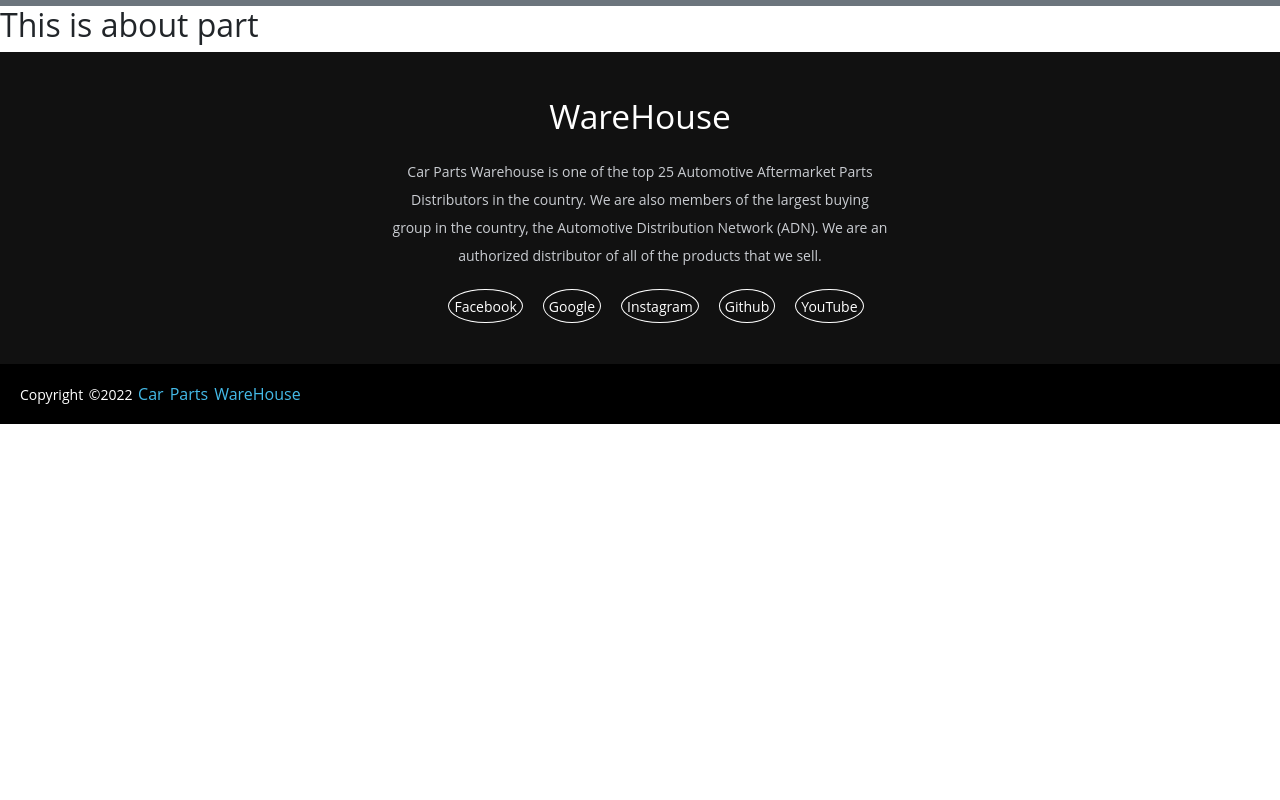
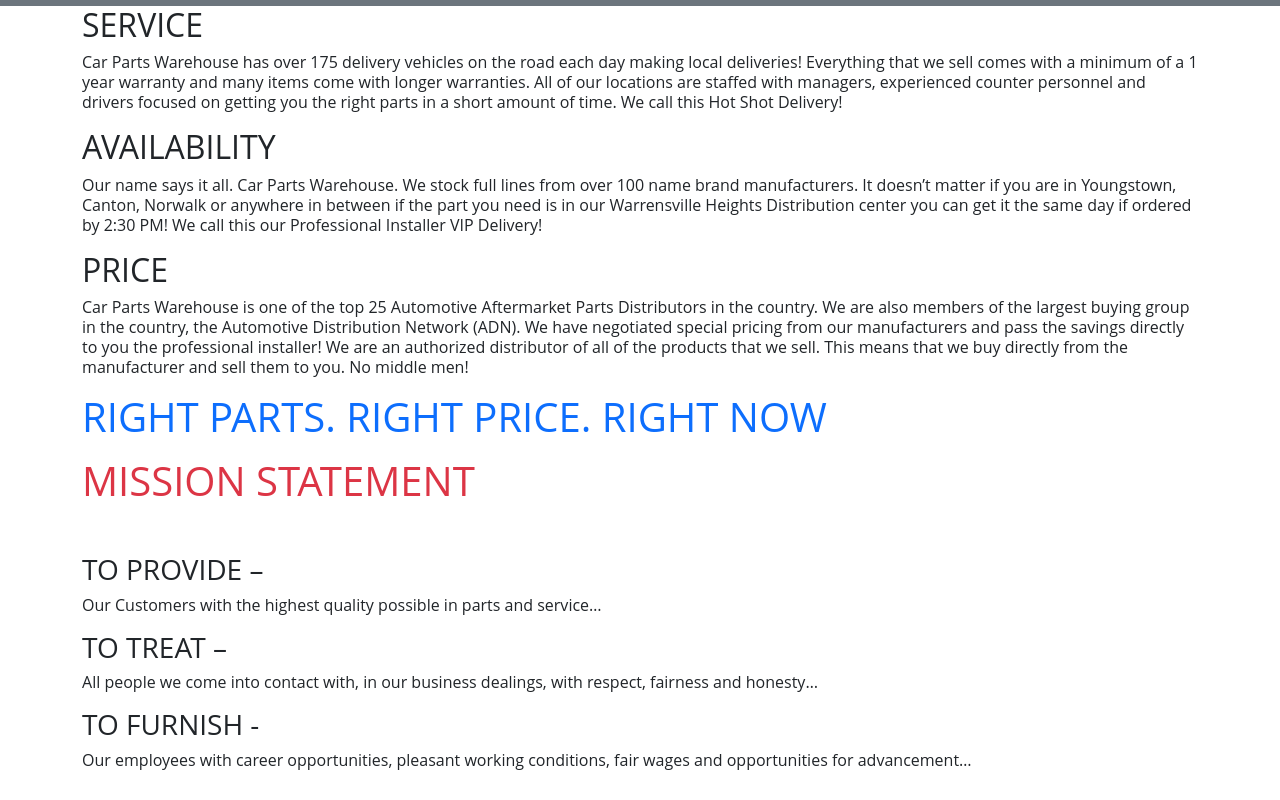
Before and after one commit to Rajesh-107/warehouse-management-client-side, a React (Create React App) app: page /about in a window 1280 px wide. Shown: the part 320-1120 px from the top of the page. Before the commit the page ends 800 px from the top, so only its background shows below. Built offline with nearby package versions, Linux system fonts and the light colour scheme; no server answers.

Commit message:
add about page

```diff
--- a/src/components/About/About.js
+++ b/src/components/About/About.js
@@ -3,11 +3,28 @@
 
 const About = () => {
     return (
-        <div>
+        <div className='container mb-5'>
             <Helmet>
                 <title>About - WareHouse</title>
             </Helmet>
-            <h2>This is about part</h2>
+            <h2>SERVICE</h2>
+            <p>Car Parts Warehouse has over 175 delivery vehicles on the road each day making local deliveries! Everything that we sell comes with a minimum of a 1 year warranty and many items come with longer warranties. All of our locations are staffed with managers, experienced counter personnel and drivers focused on getting you the right parts in a short amount of time. We call this Hot Shot Delivery!</p>
+            <h2>AVAILABILITY</h2>
+            <p>Our name says it all. Car Parts Warehouse. We stock full lines from over 100 name brand manufacturers. It doesn’t matter if you are in Youngstown, Canton, Norwalk or anywhere in between if the part you need is in our Warrensville Heights Distribution center you can get it the same day if ordered by 2:30 PM! We call this our Professional Installer VIP Delivery!</p>
+            <h2>PRICE</h2>
+            <p>Car Parts Warehouse is one of the top 25 Automotive Aftermarket Parts Distributors in the country. We are also members of the largest buying group in the country, the Automotive Distribution Network (ADN). We have negotiated special pricing from our manufacturers and pass the savings directly to you the professional installer! We are an authorized distributor of all of the products that we sell. This means that we buy directly from the manufacturer and sell them to you. No middle men!</p>
+            <div>
+                <h1 className='text-primary mb-3'>RIGHT PARTS. RIGHT PRICE. RIGHT NOW</h1>
+            </div>
+            <div>
+                <h1 className='text-danger mb-5'>MISSION STATEMENT</h1>
+                <h3>TO PROVIDE –</h3>
+                <p>Our Customers with the highest quality possible in parts and service…</p>
+                <h3>TO TREAT –</h3>
+                <p>All people we come into contact with, in our business dealings, with respect, fairness and honesty…</p>
+                <h3>TO FURNISH -</h3>
+                <p>Our employees with career opportunities, pleasant working conditions, fair wages and opportunities for advancement…</p>
+            </div>
         </div>
     );
 };
--- a/src/components/ManageInventory/ManageInventory.js
+++ b/src/components/ManageInventory/ManageInventory.js
@@ -4,6 +4,7 @@
 
 const ManageInventory = () => {
     const [carParts, setCarParts] = usePartItems();
+
 
 
     const handleDelete = (id) =>{
@@ -22,16 +23,16 @@
             })
         }
     }
-    const [quantity, setQuantity] = useState();
-    const incrQty = () =>{
-      setQuantity(prevCount => prevCount+1);
-    }
-    const decrQty = (id) =>{
-      if(quantity >1){
-        setQuantity(prevCount => prevCount-1);
-      }
 
-    }
+    // const incrQty = () =>{
+    //   setPart(prevCount => prevCount+1);
+    // }
+    // const decrQty = (id) =>{
+    //   if(part >1){
+    //     setPart(prevCount => prevCount-1);
+    //   }
+
+    // }
 
 
     return (
@@ -62,9 +63,9 @@
       <td data-label="supplier">{carPart.supplier}</td>
       <td data-label="supplier"> <img className='w-50' src={carPart.img} alt="" /> </td>
       <td>
-        <button onClick={incrQty}>+</button>
-
-        <button onClick={decrQty}>-</button>
+        {/* <button onClick={incrQty}>+</button>
+       {part.quantity}
+        <button onClick={decrQty}>-</button> */}
       </td>
     </tr>
   </tbody>
```
Also changed, not shown: src/components/OrderHistory/OrderHistory.js (+0 -63 lines).
